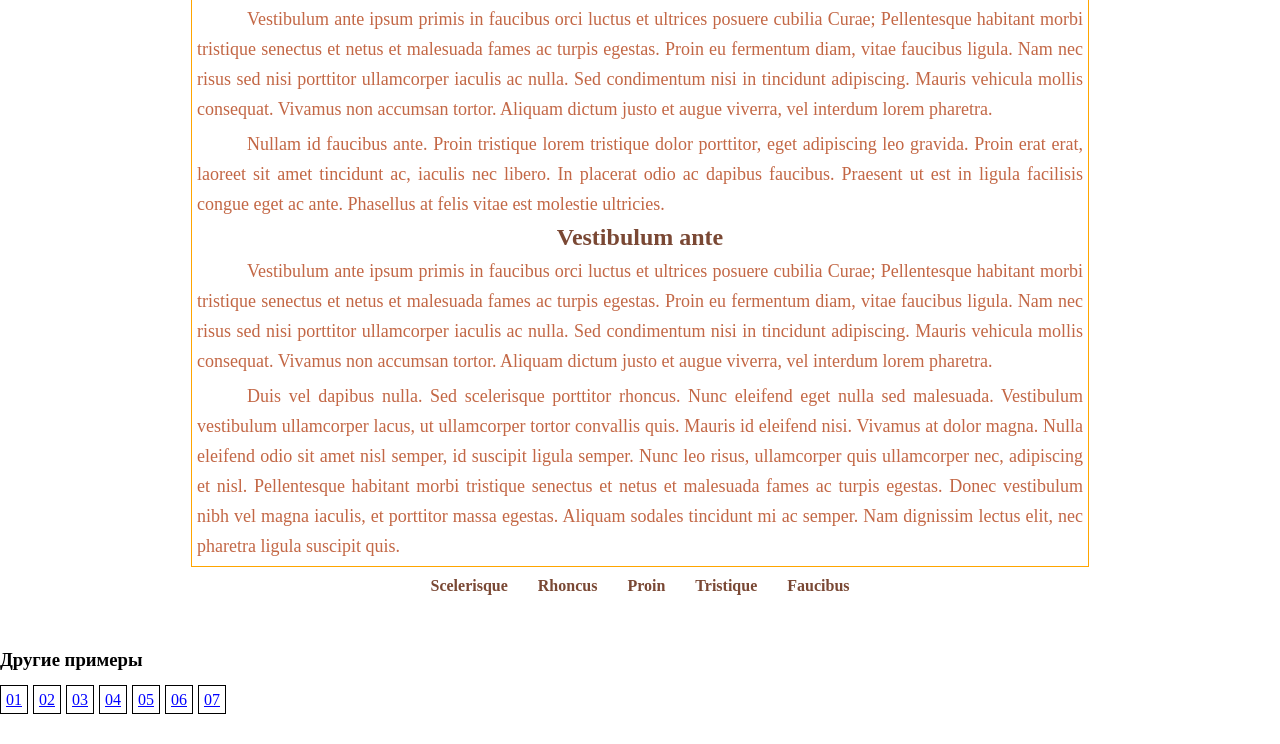
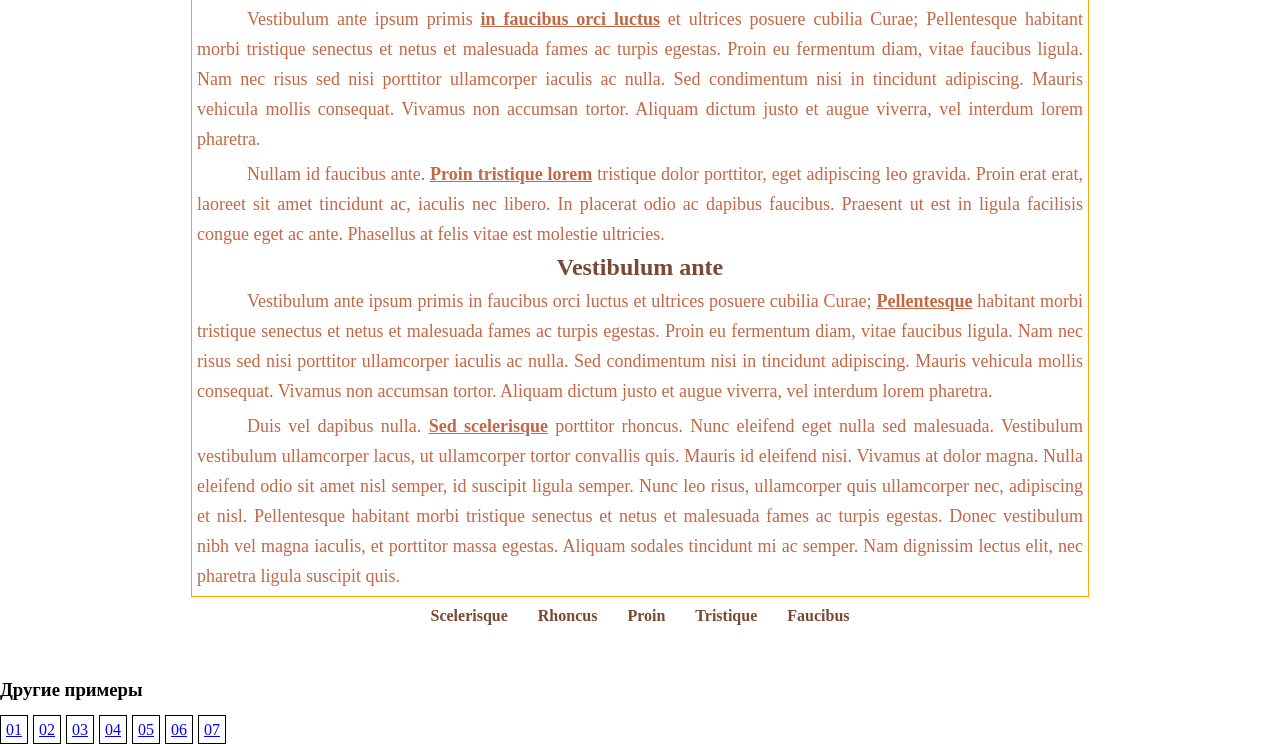
Before and after one commit to kroobeet/layouts-html-css, a plain HTML site: page LAYOUTS/lessons/lesson_07/08/index.html in a window 1280 px wide. Shown: the part 126-870 px from the top of the page. Before the commit the page ends 840 px from the top, so only its background shows below. Drawn offline with Linux system fonts and the light colour scheme.

Commit message:
update text style

```diff
--- a/LAYOUTS/lessons/lesson_07/08/index.html
+++ b/LAYOUTS/lessons/lesson_07/08/index.html
@@ -23,17 +23,17 @@
             </div>
             <h1>Vestibulum ante ipsum</h1>
             <p>
-                Vestibulum ante ipsum primis in faucibus orci luctus et ultrices posuere cubilia Curae; Pellentesque habitant morbi tristique senectus et netus et malesuada fames ac turpis egestas. Proin eu fermentum diam, vitae faucibus ligula. Nam nec risus sed nisi porttitor ullamcorper iaculis ac nulla. Sed condimentum nisi in tincidunt adipiscing. Mauris vehicula mollis consequat. Vivamus non accumsan tortor. Aliquam dictum justo et augue viverra, vel interdum lorem pharetra.
+                Vestibulum ante ipsum primis <span>in faucibus orci luctus</span> et ultrices posuere cubilia Curae; Pellentesque habitant morbi tristique senectus et netus et malesuada fames ac turpis egestas. Proin eu fermentum diam, vitae faucibus ligula. Nam nec risus sed nisi porttitor ullamcorper iaculis ac nulla. Sed condimentum nisi in tincidunt adipiscing. Mauris vehicula mollis consequat. Vivamus non accumsan tortor. Aliquam dictum justo et augue viverra, vel interdum lorem pharetra.
             </p>
             <p>
-                Nullam id faucibus ante. Proin tristique lorem tristique dolor porttitor, eget adipiscing leo gravida. Proin erat erat, laoreet sit amet tincidunt ac, iaculis nec libero. In placerat odio ac dapibus faucibus. Praesent ut est in ligula facilisis congue eget ac ante. Phasellus at felis vitae est molestie ultricies.
+                Nullam id faucibus ante. <span>Proin tristique lorem</span> tristique dolor porttitor, eget adipiscing leo gravida. Proin erat erat, laoreet sit amet tincidunt ac, iaculis nec libero. In placerat odio ac dapibus faucibus. Praesent ut est in ligula facilisis congue eget ac ante. Phasellus at felis vitae est molestie ultricies.
             </p>
             <h2>Vestibulum ante</h2>
             <p>
-                Vestibulum ante ipsum primis in faucibus orci luctus et ultrices posuere cubilia Curae; Pellentesque habitant morbi tristique senectus et netus et malesuada fames ac turpis egestas. Proin eu fermentum diam, vitae faucibus ligula. Nam nec risus sed nisi porttitor ullamcorper iaculis ac nulla. Sed condimentum nisi in tincidunt adipiscing. Mauris vehicula mollis consequat. Vivamus non accumsan tortor. Aliquam dictum justo et augue viverra, vel interdum lorem pharetra.
+                Vestibulum ante ipsum primis in faucibus orci luctus et ultrices posuere cubilia Curae; <span>Pellentesque</span> habitant morbi tristique senectus et netus et malesuada fames ac turpis egestas. Proin eu fermentum diam, vitae faucibus ligula. Nam nec risus sed nisi porttitor ullamcorper iaculis ac nulla. Sed condimentum nisi in tincidunt adipiscing. Mauris vehicula mollis consequat. Vivamus non accumsan tortor. Aliquam dictum justo et augue viverra, vel interdum lorem pharetra.
             </p>
             <p>
-                Duis vel dapibus nulla. Sed scelerisque porttitor rhoncus. Nunc eleifend eget nulla sed malesuada. Vestibulum vestibulum ullamcorper lacus, ut ullamcorper tortor convallis quis. Mauris id eleifend nisi. Vivamus at dolor magna. Nulla eleifend odio sit amet nisl semper, id suscipit ligula semper. Nunc leo risus, ullamcorper quis ullamcorper nec, adipiscing et nisl. Pellentesque habitant morbi tristique senectus et netus et malesuada fames ac turpis egestas. Donec vestibulum nibh vel magna iaculis, et porttitor massa egestas. Aliquam sodales tincidunt mi ac semper. Nam dignissim lectus elit, nec pharetra ligula suscipit quis.
+                Duis vel dapibus nulla. <span>Sed scelerisque</span> porttitor rhoncus. Nunc eleifend eget nulla sed malesuada. Vestibulum vestibulum ullamcorper lacus, ut ullamcorper tortor convallis quis. Mauris id eleifend nisi. Vivamus at dolor magna. Nulla eleifend odio sit amet nisl semper, id suscipit ligula semper. Nunc leo risus, ullamcorper quis ullamcorper nec, adipiscing et nisl. Pellentesque habitant morbi tristique senectus et netus et malesuada fames ac turpis egestas. Donec vestibulum nibh vel magna iaculis, et porttitor massa egestas. Aliquam sodales tincidunt mi ac semper. Nam dignissim lectus elit, nec pharetra ligula suscipit quis.
             </p>
         </div>
         <div class="footer">
--- a/LAYOUTS/lessons/lesson_07/08/style.css
+++ b/LAYOUTS/lessons/lesson_07/08/style.css
@@ -1,6 +1,16 @@
 * {
     padding: 0;
     margin: 0;
+}
+
+span {
+    font-weight: bold;
+    text-decoration: underline;
+}
+span:hover {
+    color: black;
+    text-decoration: none;
+    cursor: pointer;
 }
 
 .clearfix {
```
